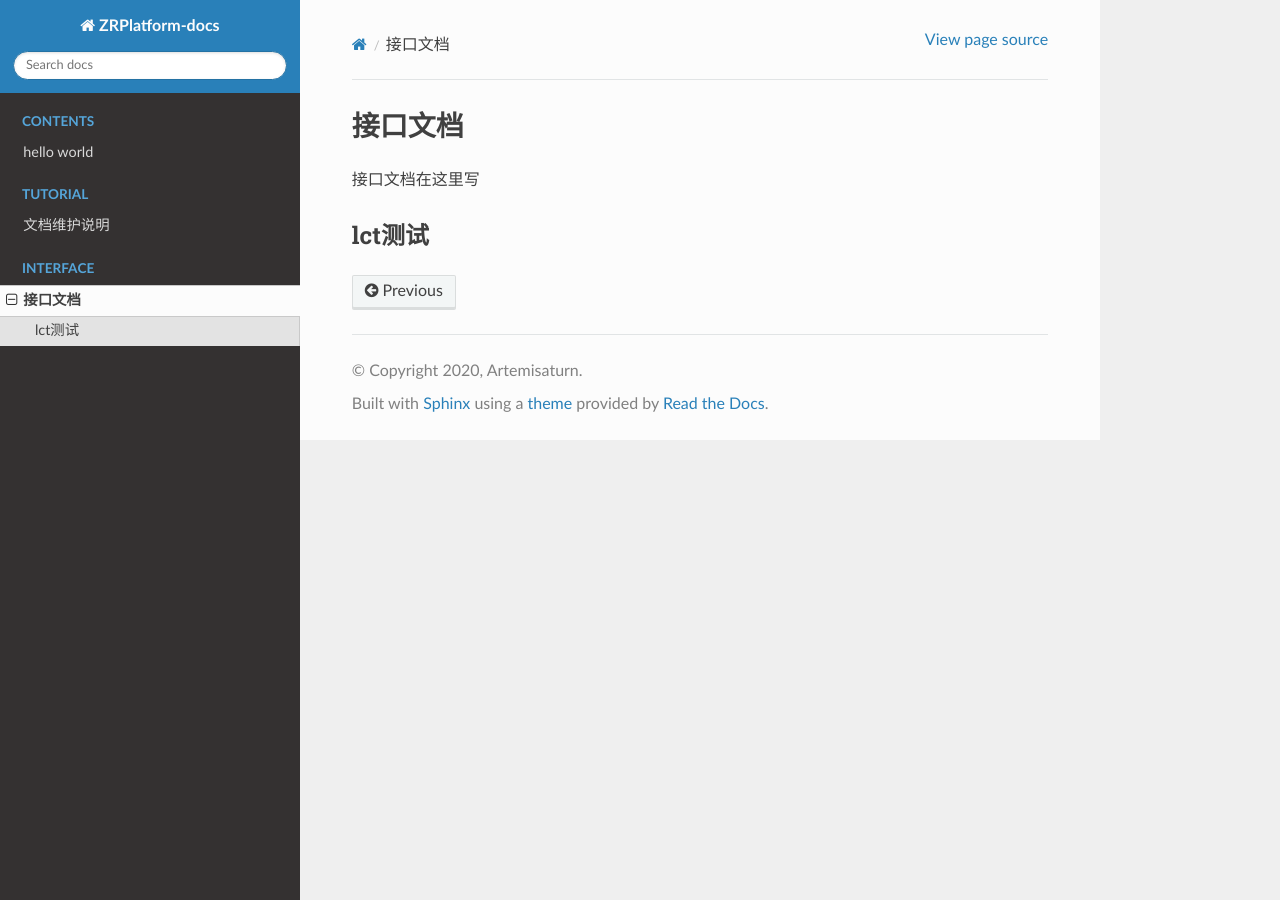
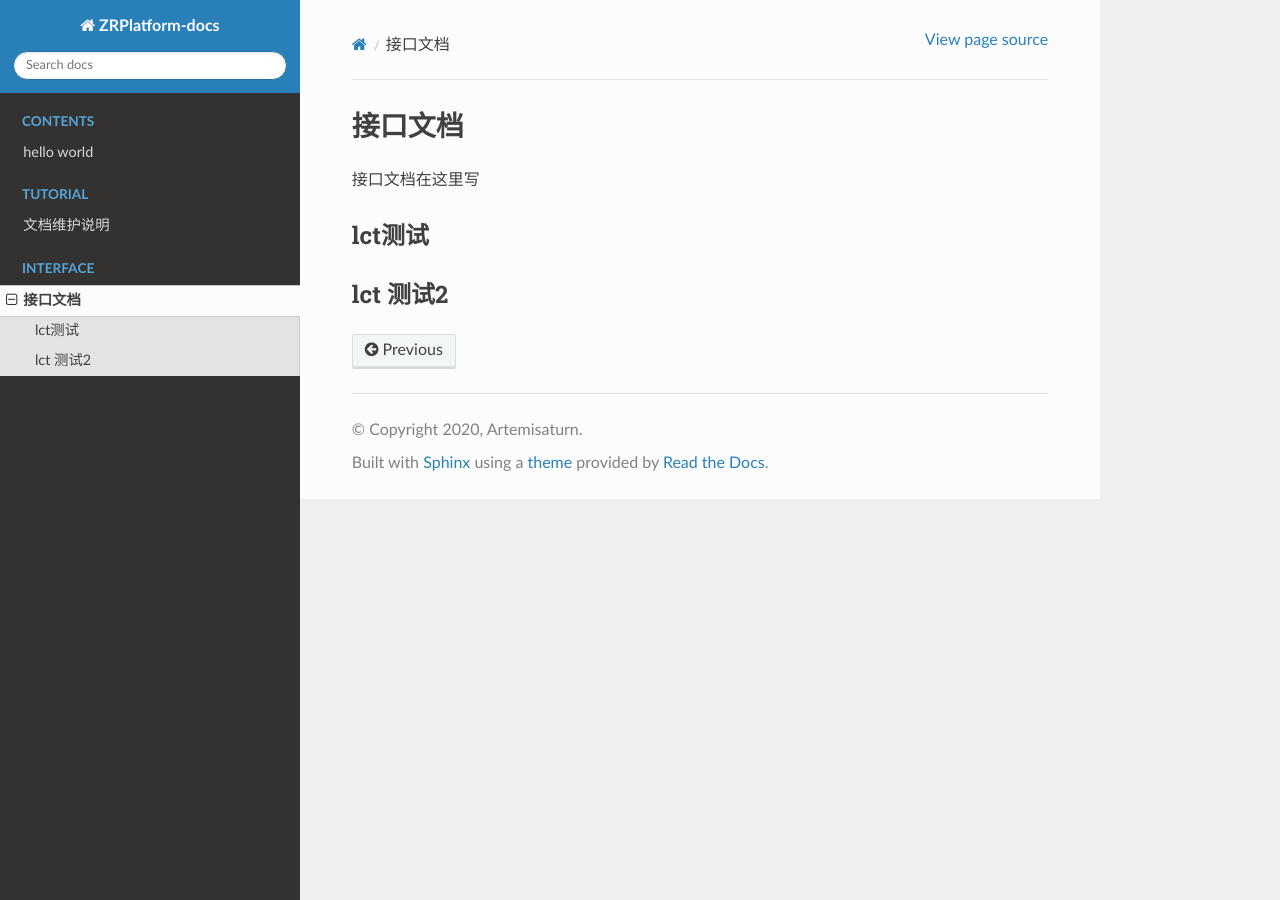
Before and after one commit to Artemisaturn/ZRPlatform-docs, a Sphinx documentation site: the page built from source/interface/interface1.md, in a window 1280 px wide. Built offline with Sphinx 7.4.7 and the Read the Docs theme 2.0.0, drawn with Linux system fonts in a browser that asks for light colours.

```diff
--- a/source/interface/interface1.md
+++ b/source/interface/interface1.md
@@ -2,3 +2,4 @@
 
 接口文档在这里写
 ### lct测试
+### lct 测试2
```
Also changed, not shown: 6 other files.
